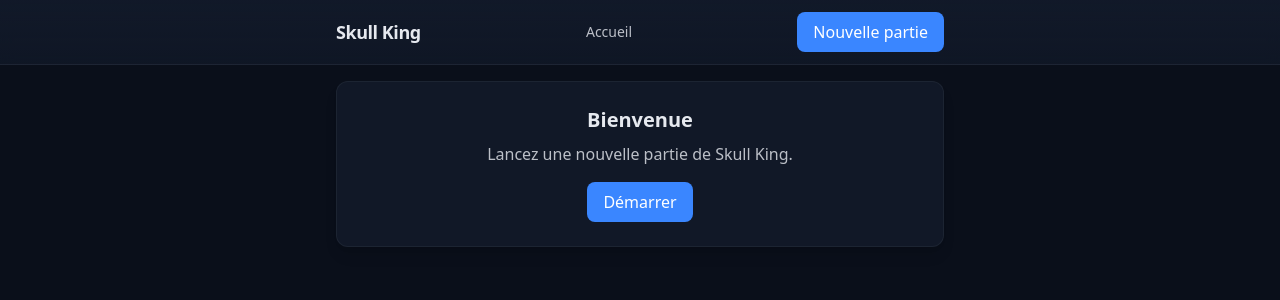
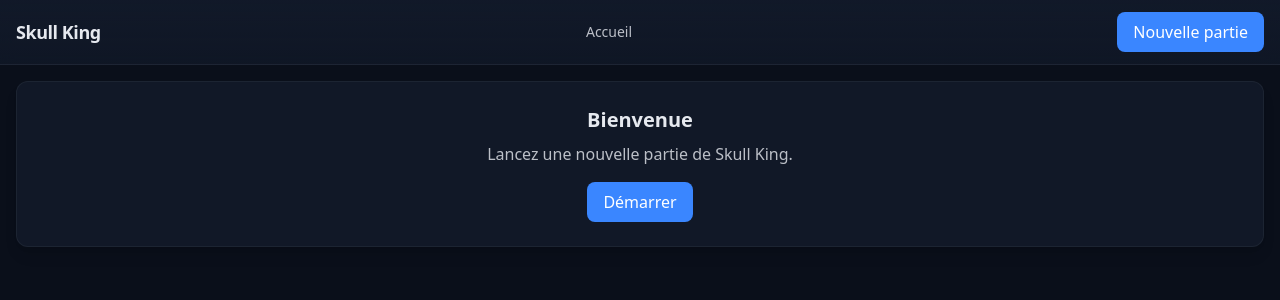
Before and after one commit to d0tiKs/sk-tracking, a React (Vite) app: page / in a window 1280 px wide. Shown: the top 300 px of the page. Built offline with nearby package versions, Linux system fonts and the light colour scheme.

Commit message:
Make the app takes advantage of all the width of the screen

```diff
--- a/src/index.css
+++ b/src/index.css
@@ -22,7 +22,7 @@
 
 /* Helpers */
 .container-app {
-  @apply max-w-screen-sm mx-auto px-3 sm:px-4;
+  @apply max-w-full mx-auto px-3 sm:px-4;
 }
 
 .card {
```
